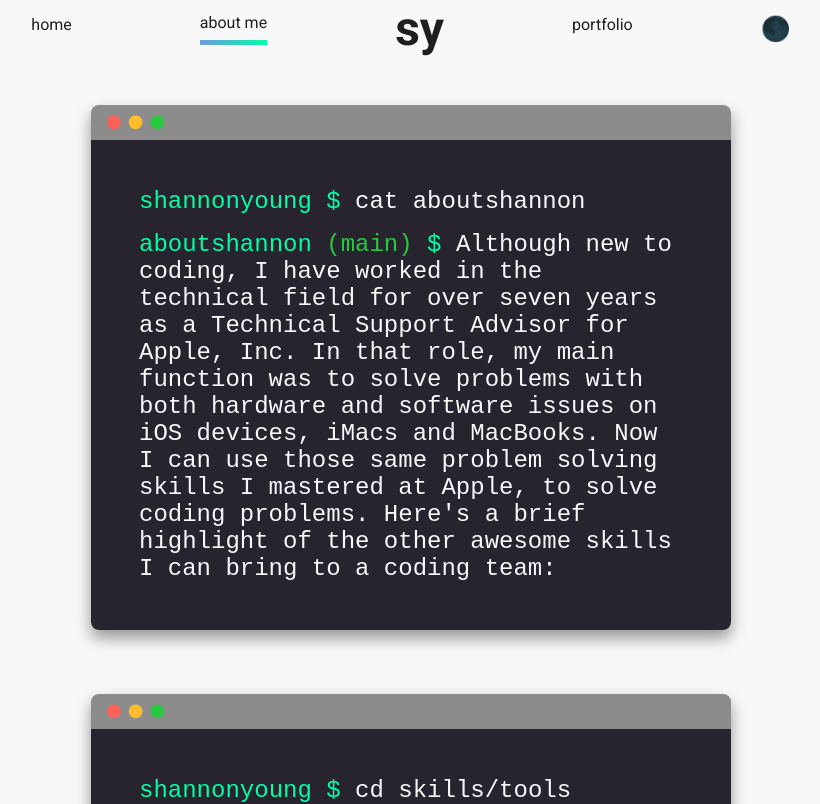
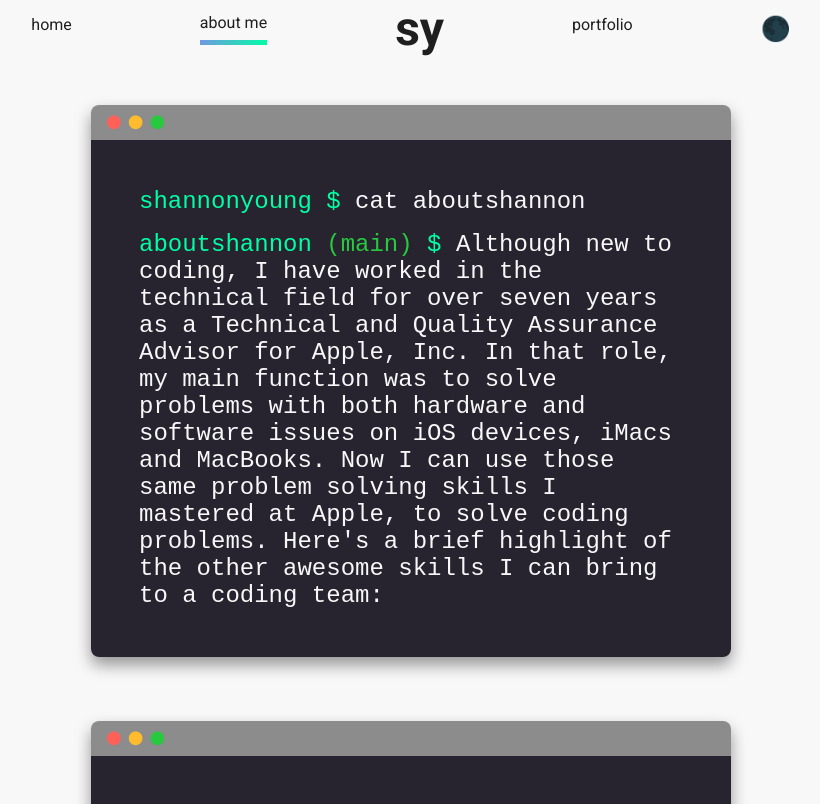
Before and after one commit to paytonjewell/ReactPortfolioTemplate, a React (Create React App) app: page /about in a window 1280 px wide. Shown: the top 804 px of the page, without its empty margins (229-1049 px from the left). Built offline with nearby package versions, Linux system fonts and the light colour scheme; the HTML template or start-up script is replaced by a standard one.

Commit message:
updating bio

```diff
--- a/src/info/Info.js
+++ b/src/info/Info.js
@@ -78,7 +78,7 @@ export const info = {
 // Just change the links so that they lead to your social profiles.
 
     ],
-    bio: "Although new to coding, I have worked in the technical field for over seven years as a Technical Support Advisor for Apple, Inc. In that role, my main function was to solve problems with both hardware and software issues on iOS devices, iMacs and MacBooks. Now I can use those same problem solving skills I mastered at Apple, to solve coding problems. Here's a brief highlight of the other awesome skills I can bring to a coding team:",
+    bio: "Although new to coding, I have worked in the technical field for over seven years as a Technical and Quality Assurance Advisor for Apple, Inc. In that role, my main function was to solve problems with both hardware and software issues on iOS devices, iMacs and MacBooks. Now I can use those same problem solving skills I mastered at Apple, to solve coding problems. Here's a brief highlight of the other awesome skills I can bring to a coding team:",
     skills:
         {
             proficientWith: ['javascript', 'react', 'git', 'github', 'ruby', 'html5'],
```
